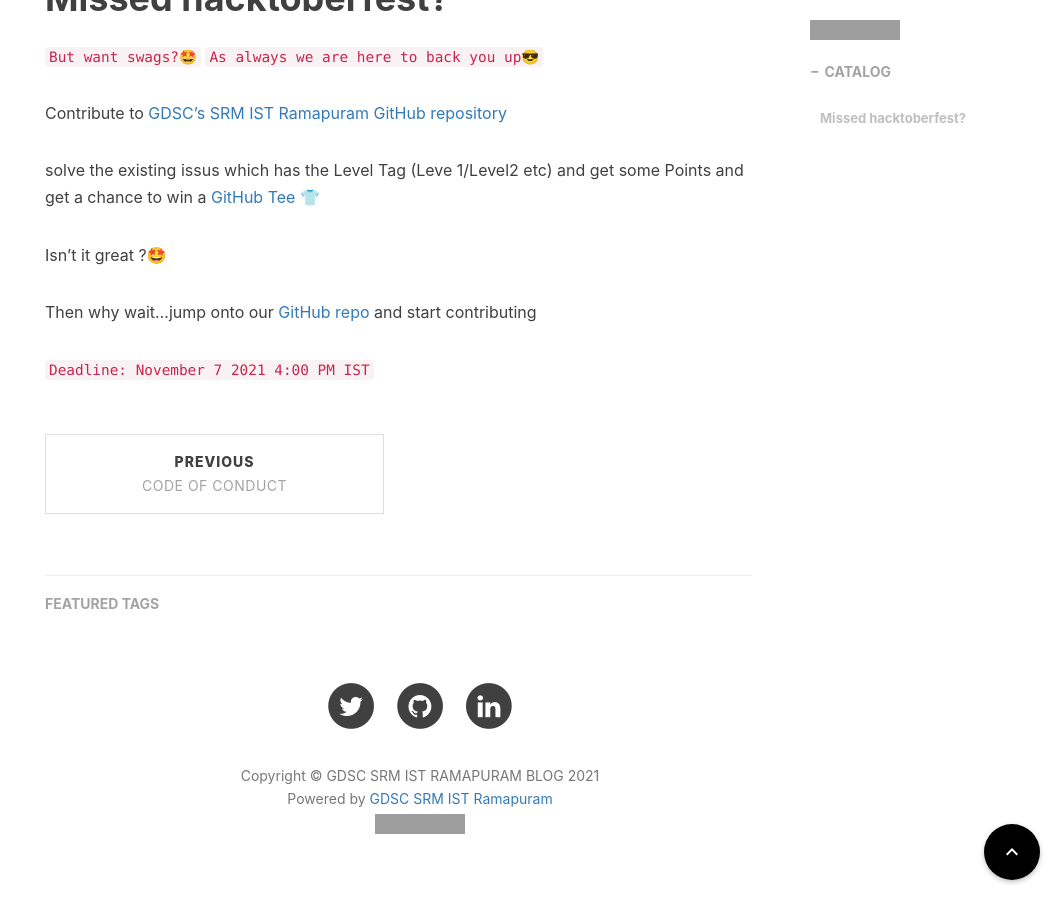
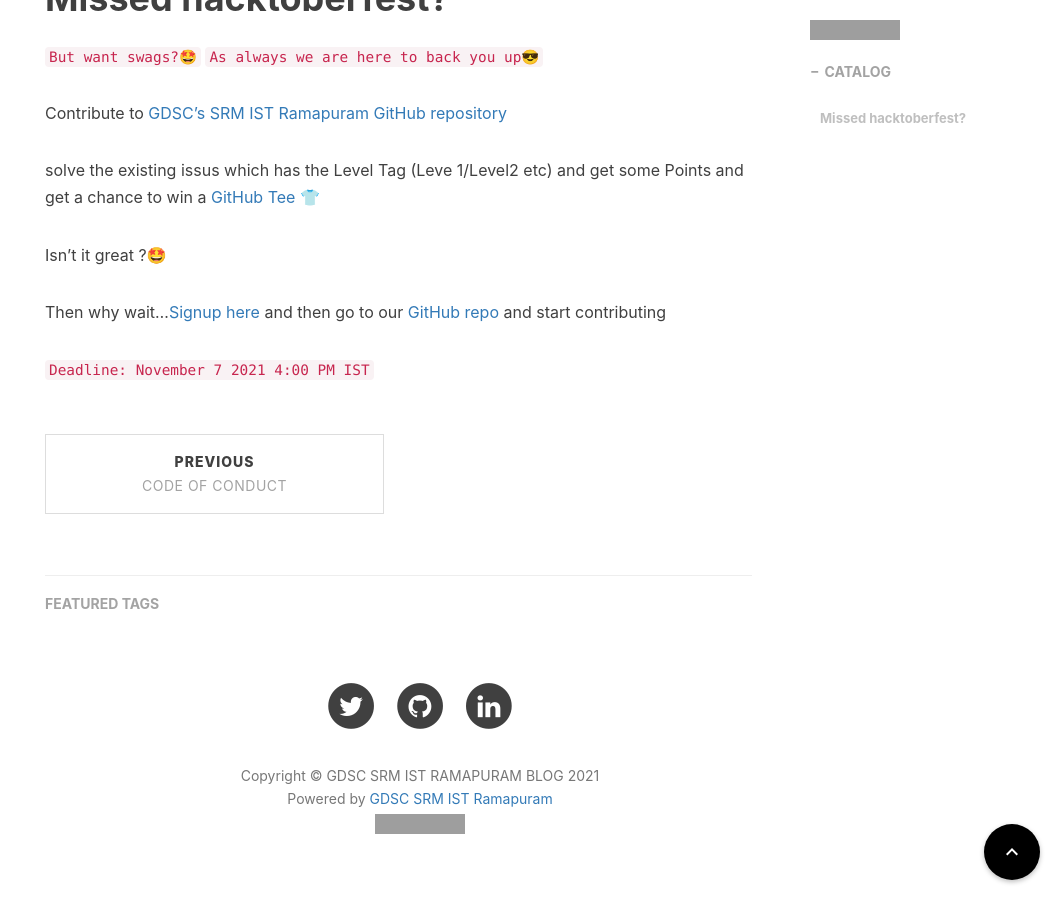
Before and after one commit to dsc-srmrmp/dsc-srmrmp.github.io, a Jekyll site: the page built from _posts/2021-11-06-Contribute and grow.md, in a window 1280 px wide and 900 px high, scrolled down 586 px. Shown: the whole window, without its empty margins (220-1280 px from the left). Built offline with Jekyll 4.4.1, drawn with Linux system fonts in a browser that asks for light colours; nearby versions of some CDN libraries; comment, search, counter and statistics services are not loaded; grey boxes are pictures that could not be loaded.

Commit message:
BLog: Post: Add a form to better track contributors

```diff
--- a/_posts/2021-11-06-Contribute and grow.md
+++ b/_posts/2021-11-06-Contribute and grow.md
@@ -19,6 +19,6 @@
 
 Isn't it great ?🤩<br>
 
-Then why wait...jump onto our [GitHub repo](https://github.com/dsc-srmrmp/dsc-srmrmp.github.io) and start contributing
+Then why wait...[Signup here](https://forms.gle/iJ91cDMijJ5PNGBG7) and then go to our [GitHub repo](https://github.com/dsc-srmrmp/dsc-srmrmp.github.io) and start contributing
 
 `Deadline: November 7 2021 4:00 PM IST`
```
